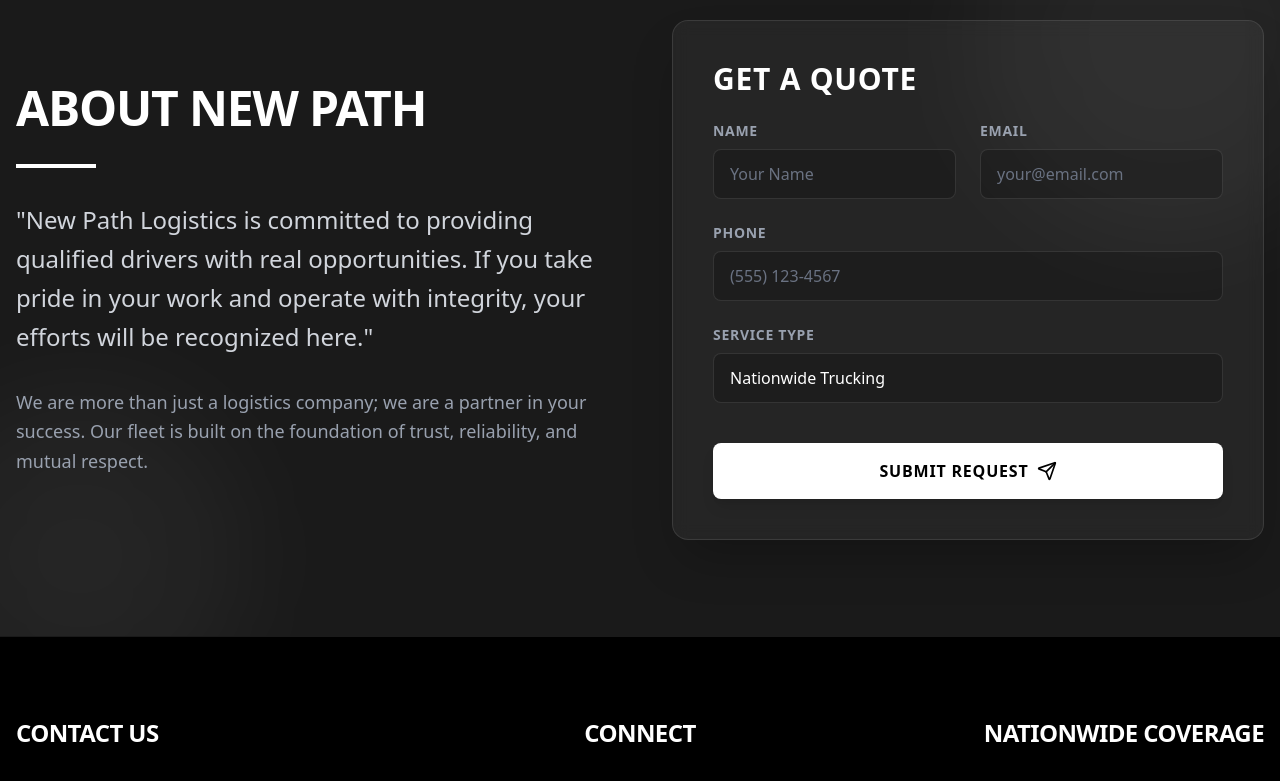
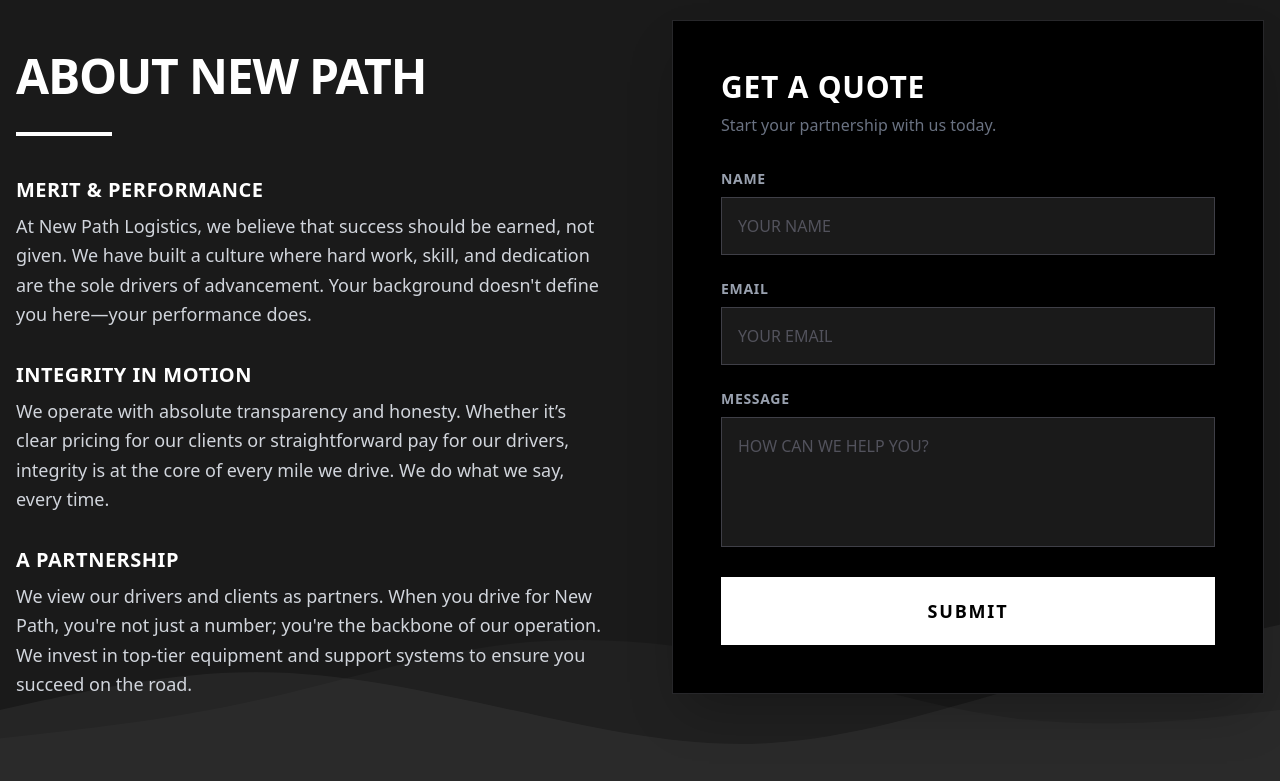
Before and after one commit to saskij/NewPathLogistics, a Next.js app: page / in a window 1280 px wide. Shown: the part 3980-4761 px from the top of the page. Built offline with nearby package versions, Linux system fonts and the light colour scheme.

Commit message:
Refactor About & Contact: Split layout, mountain SVG, black form

```diff
--- a/src/components/sections/AboutContact.tsx
+++ b/src/components/sections/AboutContact.tsx
@@ -3,89 +3,82 @@ import { Send } from "lucide-react";
 export default function AboutContact() {
     return (
         <section className="py-24 bg-anthracite text-white relative overflow-hidden">
-            {/* Background Accent */}
-            <div className="absolute top-0 right-0 -mr-20 -mt-20 w-96 h-96 bg-white/5 rounded-full blur-3xl"></div>
-            <div className="absolute bottom-0 left-0 -ml-20 -mb-20 w-80 h-80 bg-white/5 rounded-full blur-3xl"></div>
+            {/* Mountain SVG Background */}
+            <div className="absolute bottom-0 left-0 w-full leading-none z-0 text-white/5">
+                <svg className="w-full h-auto" viewBox="0 0 1440 320" fill="currentColor" xmlns="http://www.w3.org/2000/svg">
+                    <path fillOpacity="1" d="M0,224L48,213.3C96,203,192,181,288,181.3C384,181,480,203,576,224C672,245,768,267,864,261.3C960,256,1056,224,1152,197.3C1248,171,1344,149,1392,138.7L1440,128L1440,320L1392,320C1344,320,1248,320,1152,320C1056,320,960,320,864,320C768,320,672,320,576,320C480,320,384,320,288,320C192,320,96,320,48,320L0,320Z"></path>
+                    <path fillOpacity="0.5" d="M0,256L48,250.7C96,245,192,235,288,213.3C384,192,480,160,576,149.3C672,139,768,149,864,170.7C960,192,1056,224,1152,234.7C1248,245,1344,235,1392,229.3L1440,224L1440,320L1392,320C1344,320,1248,320,1152,320C1056,320,960,320,864,320C768,320,672,320,576,320C480,320,384,320,288,320C192,320,96,320,48,320L0,320Z"></path>
+                </svg>
+            </div>
 
             <div className="container mx-auto px-4 relative z-10">
-                <div className="grid grid-cols-1 lg:grid-cols-2 gap-16 items-center">
+                <div className="grid grid-cols-1 lg:grid-cols-2 gap-16 items-start">
 
                     {/* About Text Side */}
-                    <div>
+                    <div className="mt-8">
                         <h2 className="text-4xl md:text-5xl font-bold uppercase tracking-tight mb-8">About New Path</h2>
-                        <div className="w-20 h-1 bg-white mb-8"></div>
+                        <div className="w-24 h-1 bg-white mb-10"></div>
 
-                        <p className="text-xl md:text-2xl text-gray-300 font-light leading-relaxed mb-8">
-                            "New Path Logistics is committed to providing qualified drivers with real opportunities.
-                            If you take pride in your work and operate with integrity, your efforts will be recognized here."
+                        <div className="space-y-8 text-gray-300 font-light text-lg leading-relaxed">
+                            <p>
+                                <strong className="text-white font-bold block mb-2 text-xl uppercase tracking-wide">Merit & Performance</strong>
+                                At New Path Logistics, we believe that success should be earned, not given. We have built a culture where hard work, skill, and dedication are the sole drivers of advancement. Your background doesn't define you here—your performance does.
                             </p>
 
-                        <p className="text-gray-400 leading-relaxed text-lg">
-                            We are more than just a logistics company; we are a partner in your success.
-                            Our fleet is built on the foundation of trust, reliability, and mutual respect.
+                            <p>
+                                <strong className="text-white font-bold block mb-2 text-xl uppercase tracking-wide">Integrity in Motion</strong>
+                                We operate with absolute transparency and honesty. Whether it’s clear pricing for our clients or straightforward pay for our drivers, integrity is at the core of every mile we drive. We do what we say, every time.
                             </p>
+
+                            <p>
+                                <strong className="text-white font-bold block mb-2 text-xl uppercase tracking-wide">A Partnership</strong>
+                                We view our drivers and clients as partners. When you drive for New Path, you're not just a number; you're the backbone of our operation. We invest in top‐tier equipment and support systems to ensure you succeed on the road.
+                            </p>
+                        </div>
                     </div>
 
                     {/* Form Side */}
-                    <div className="bg-white/5 p-8 md:p-10 rounded-2xl border border-white/10 backdrop-blur-sm shadow-2xl">
-                        <h3 className="text-3xl font-bold mb-6 uppercase tracking-wide">Get a Quote</h3>
+                    <div className="bg-black p-8 md:p-12 shadow-2xl border border-zinc-800">
+                        <h3 className="text-3xl font-bold mb-2 uppercase tracking-wide text-white">Get a Quote</h3>
+                        <p className="text-gray-500 mb-8">Start your partnership with us today.</p>
+
                         <form className="space-y-6">
-                            <div className="grid grid-cols-1 md:grid-cols-2 gap-6">
                             <div>
                                 <label htmlFor="name" className="block text-sm font-bold uppercase tracking-wider mb-2 text-gray-400">Name</label>
                                 <input
                                     type="text"
                                     id="name"
-                                        className="w-full bg-black/20 border border-white/10 rounded-lg px-4 py-3 text-white placeholder-gray-500 focus:outline-none focus:border-white focus:ring-1 focus:ring-white transition-colors"
-                                        placeholder="Your Name"
+                                    className="w-full bg-[#1A1A1A] border border-zinc-700 px-4 py-4 text-white placeholder-zinc-600 focus:outline-none focus:border-white focus:ring-1 focus:ring-white transition-colors"
+                                    placeholder="YOUR NAME"
                                 />
                             </div>
+
                             <div>
                                 <label htmlFor="email" className="block text-sm font-bold uppercase tracking-wider mb-2 text-gray-400">Email</label>
                                 <input
                                     type="email"
                                     id="email"
-                                        className="w-full bg-black/20 border border-white/10 rounded-lg px-4 py-3 text-white placeholder-gray-500 focus:outline-none focus:border-white focus:ring-1 focus:ring-white transition-colors"
-                                        placeholder="your@email.com"
-                                    />
-                                </div>
-                            </div>
-
-                            <div>
-                                <label htmlFor="phone" className="block text-sm font-bold uppercase tracking-wider mb-2 text-gray-400">Phone</label>
-                                <input
-                                    type="tel"
-                                    id="phone"
-                                    className="w-full bg-black/20 border border-white/10 rounded-lg px-4 py-3 text-white placeholder-gray-500 focus:outline-none focus:border-white focus:ring-1 focus:ring-white transition-colors"
-                                    placeholder="(555) 123-4567"
+                                    className="w-full bg-[#1A1A1A] border border-zinc-700 px-4 py-4 text-white placeholder-zinc-600 focus:outline-none focus:border-white focus:ring-1 focus:ring-white transition-colors"
+                                    placeholder="YOUR EMAIL"
                                 />
                             </div>
 
                             <div>
-                                <label htmlFor="service" className="block text-sm font-bold uppercase tracking-wider mb-2 text-gray-400">Service Type</label>
-                                <select
-                                    id="service"
-                                    className="w-full bg-black/20 border border-white/10 rounded-lg px-4 py-3 text-white focus:outline-none focus:border-white focus:ring-1 focus:ring-white transition-colors appearance-none"
-                                >
-                                    <option className="bg-anthracite">Nationwide Trucking</option>
-                                    <option className="bg-anthracite">Freight Solutions</option>
-                                    <option className="bg-anthracite">Logistics Management</option>
-                                    <option className="bg-anthracite">Warehousing</option>
-                                    <option className="bg-anthracite">Last Mile Delivery</option>
-                                    <option className="bg-anthracite">Specialized Transport</option>
-                                    <option className="bg-anthracite">Other</option>
-                                </select>
+                                <label htmlFor="message" className="block text-sm font-bold uppercase tracking-wider mb-2 text-gray-400">Message</label>
+                                <textarea
+                                    id="message"
+                                    rows={4}
+                                    className="w-full bg-[#1A1A1A] border border-zinc-700 px-4 py-4 text-white placeholder-zinc-600 focus:outline-none focus:border-white focus:ring-1 focus:ring-white transition-colors resize-none"
+                                    placeholder="HOW CAN WE HELP YOU?"
+                                ></textarea>
                             </div>
 
-                            <div className="pt-4">
                             <button
-                                    type="button"
-                                    className="w-full bg-white text-black font-bold uppercase tracking-wider py-4 rounded-lg hover:bg-gray-200 transition-all duration-300 shadow-lg hover:shadow-xl flex items-center justify-center gap-2"
+                                type="submit"
+                                className="w-full bg-white text-black font-black uppercase tracking-widest py-5 hover:bg-gray-200 transition-all duration-300 text-lg flex items-center justify-center gap-2 mt-4"
                             >
-                                    Submit Request
-                                    <Send className="w-5 h-5" />
+                                Submit
                             </button>
-                            </div>
                         </form>
                     </div>
 
```
Lines whose indentation alone changed are shown as unchanged.
